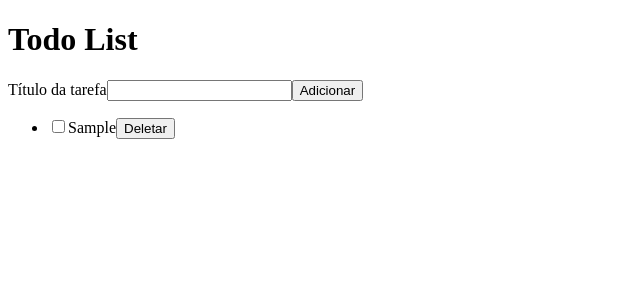
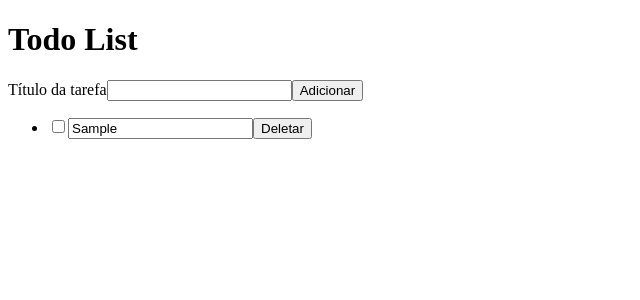
Before and after one commit to ricardospalves/react-todo-list, a React (Create React App) app: page / in a window 1280 px wide. Both pictures are taken after typing "Sample" into the empty fields and a click on the button "Adicionar". Shown: the top 300 px of the page, without its empty margins (0-640 px from the left). Built offline with nearby package versions, Linux system fonts and the light colour scheme.

Commit message:
Adicionar campo para editar a tarefa

```diff
--- a/src/App.jsx
+++ b/src/App.jsx
@@ -43,6 +43,21 @@ const App = () => {
     setTasks(updatedTasks)
   }
 
+  const handleTaskTitleEdit = ({ id, title }) => {
+    const updatedTasks = tasks.map(task => {
+      if(task.id === id) {
+        return {
+          ...task,
+          title
+        }
+      }
+
+      return task
+    })
+
+    setTasks(updatedTasks)
+  }
+
   return <div id="App">
     <h1>Todo List</h1>
 
@@ -53,6 +68,7 @@ const App = () => {
     <Tasks
       tasks={tasks}
       onTaskDone={handleTaskDone}
+      onTaskTitleEdit={handleTaskTitleEdit}
       onTaskDelete={handleTaskDelete}
     />
   </div>
--- a/src/components/Task.jsx
+++ b/src/components/Task.jsx
@@ -16,6 +16,20 @@ const Task = props => {
     props.onTaskDelete(data)
   }
 
+  const handleTitleInput = event => {
+    const value = event.target.value
+
+    if(value.trim()) {
+      const data = {
+        id: props.id,
+        title: value
+      }
+
+      props.onTaskTitleEdit(data)
+    }
+
+  }
+
   return <li id={props.id}>
     <input
       type="checkbox"
@@ -23,13 +37,15 @@ const Task = props => {
       onChange={handleDoneChange}
     />
 
-    <span
+    <input
+      type="text"
+      value={props.title}
       style={{
         textDecoration: props.isDone ? 'line-through' : ''
       }}
-    >
-      {props.children}
-    </span>
+      readOnly={props.isDone}
+      onInput={handleTitleInput}
+    />
 
     <button
       onClick={handleDeleteClick}
--- a/src/components/Tasks.jsx
+++ b/src/components/Tasks.jsx
@@ -5,12 +5,12 @@ const Tasks = props => {
     <Task
       key={task.id}
       id={task.id}
+      title={task.title}
       isDone={task.isDone}
       onTaskDone={props.onTaskDone}
+      onTaskTitleEdit={props.onTaskTitleEdit}
       onTaskDelete={props.onTaskDelete}
-    >
-      {task.title}
-    </Task>
+    />
   )
   const Items = props.tasks.map(createTasksItems)
 
```
